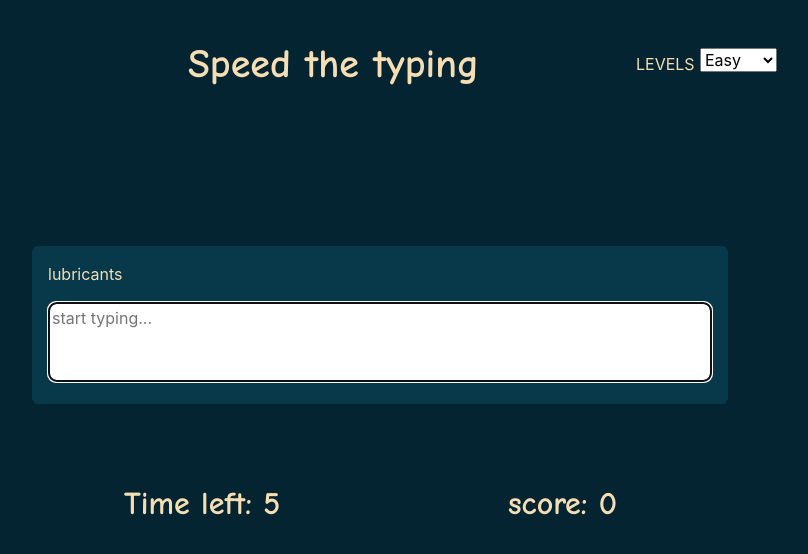
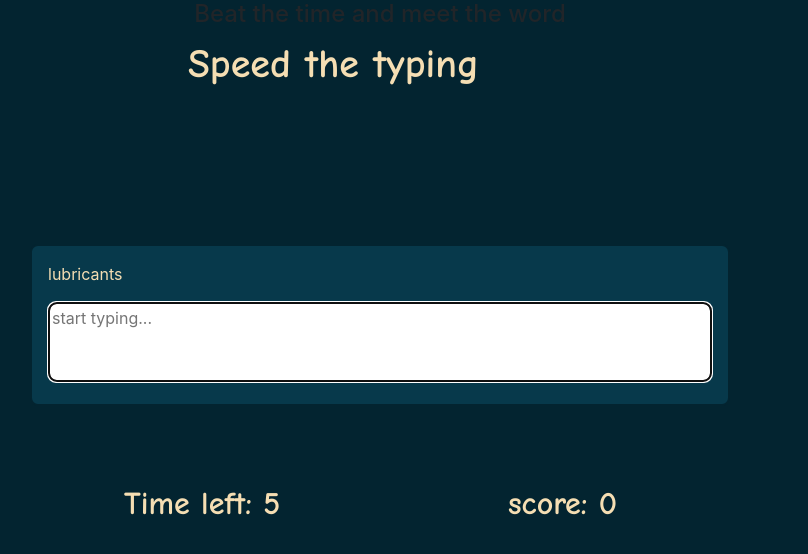
Before and after one commit to wareesha-nasir/PROtyper, a plain HTML site: page typer/index.html in a window 1280 px wide. Shown: the whole page, without its empty margins (260-1068 px from the left). Drawn offline with nearby package versions, Linux system fonts and the light colour scheme.

Commit message:
Add files via upload

```diff
--- a/typer/index.html
+++ b/typer/index.html
@@ -9,13 +9,7 @@
 <body>
 
     <h1>Speed the typing</h1>
-    <label>LEVELS</label>
-    <div class="options">
-    <select>
-        <option>Easy</option>
-        <option>Normal</option>
-        <option>Hard</option>
-    </select></div>
+    <h4>Beat the time and meet the word</h4>
     <div class="timer" >Time left:
         <span id="timer">0</span></div>
     <div class="score" >score:
@@ -23,7 +17,7 @@
     <div class="container">
         <div class="text" id="text"></div>
 <textarea class="input" id ="input" placeholder="start typing..." autofocus></textarea>
-<div id="end-game-container" class="end-game-container"></div>
+<div id="endgame" class="end-game-container"></div>
     </div>
     <h4 id="message"></h4>
     <script src="play.js"></script>
```
